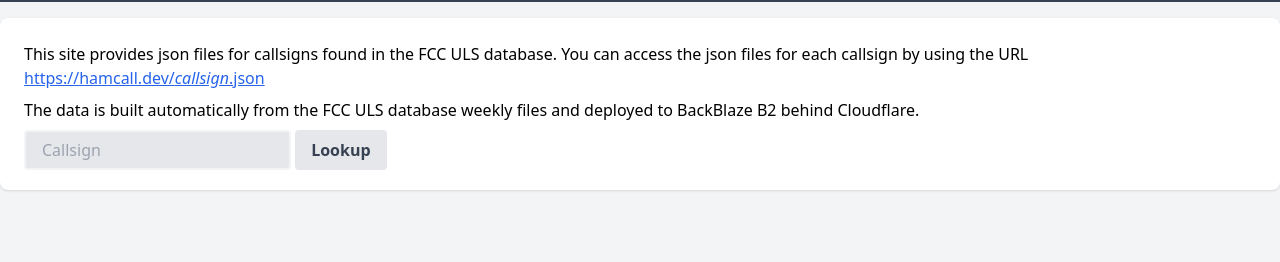
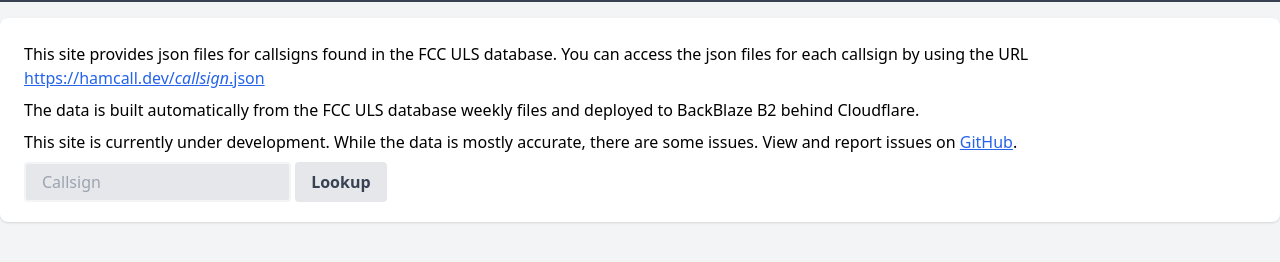
Before and after one commit to pcunning/hamcall, a plain HTML site: page public/index.html in a window 1280 px wide. Shown: the part 78-340 px from the top of the page. Drawn offline with nearby package versions, Linux system fonts and the light colour scheme; no server answers.

Commit message:
update warning:

```diff
--- a/public/index.html
+++ b/public/index.html
@@ -53,6 +53,11 @@
                     <p class="mt-1  text-md">
                         The data is built automatically from the FCC ULS database weekly files and
                         deployed to BackBlaze B2 behind Cloudflare.
+                    </p>
+                    <p class="mt-1  text-md">
+                        This site is currently under development. While the data is mostly
+                        accurate, there are some issues. View and report issues on <a
+                            href="https://github.com/pcunning/hamcall">GitHub</a>.
                     </p>
                     <p class="mt-1  text-md">
                         <input
```
